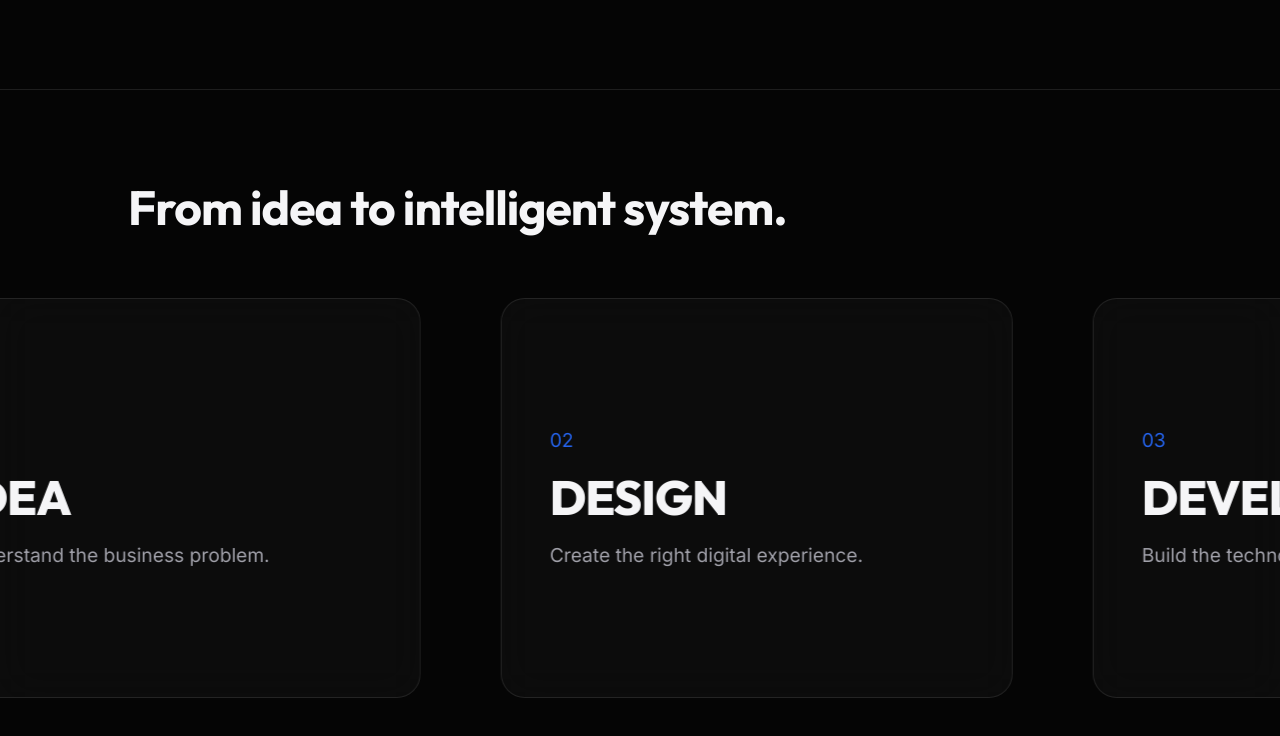
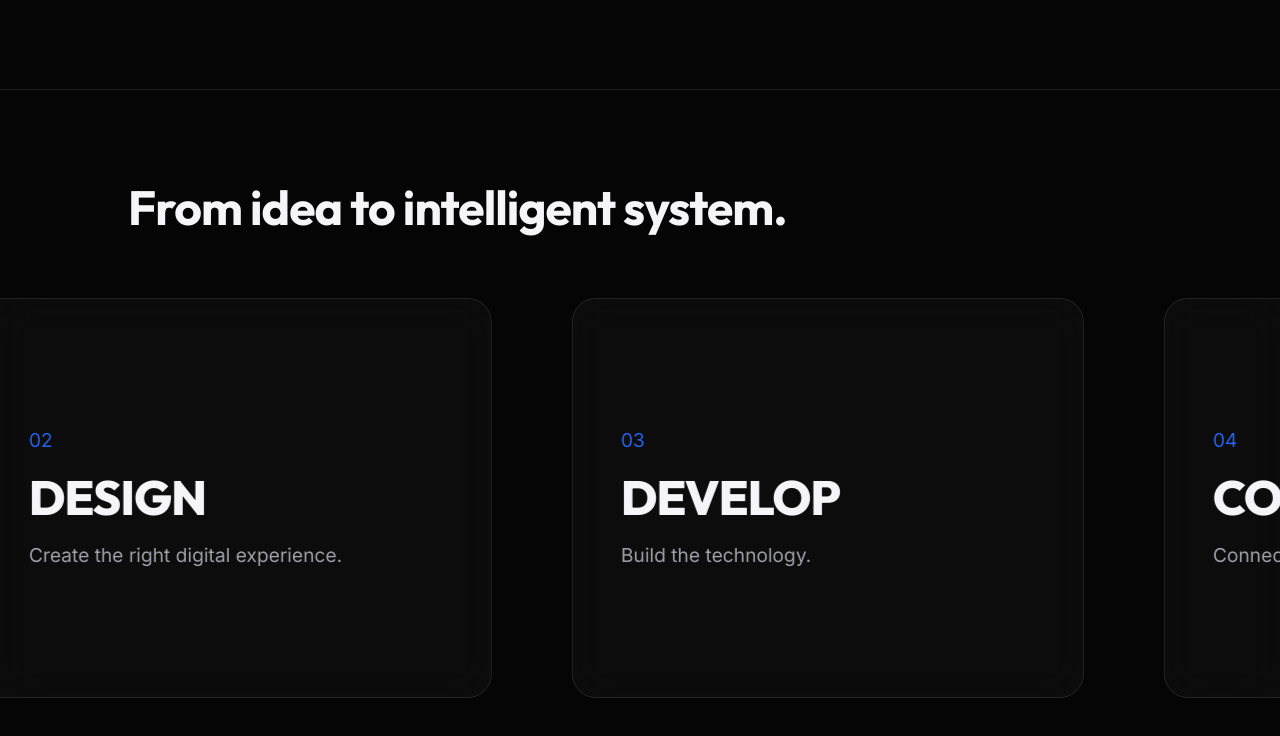
Before and after one commit to hellodework-lang/company-site-, a Next.js app: page / in a window 1280 px wide. Shown: the part 2711-3447 px from the top of the page. Built offline with nearby package versions, Linux system fonts and the light colour scheme.

Commit message:
Fix horizontal scrolling constraints by adding max-content width

```diff
--- a/src/app/page.tsx
+++ b/src/app/page.tsx
@@ -160,7 +160,7 @@ export default function Home() {
           <div style={{ padding: '0 10vw', marginBottom: '4rem' }}>
              <h2 style={{ fontSize: '3rem' }}>From idea to intelligent system.</h2>
           </div>
-          <motion.div style={{ x: horizontalX, display: 'flex', gap: '5rem', padding: '0 10vw' }}>
+          <motion.div style={{ x: horizontalX, display: 'flex', gap: '5rem', padding: '0 10vw', width: 'max-content' }}>
             {[
               { num: '01', title: 'IDEA', desc: 'Understand the business problem.' },
               { num: '02', title: 'DESIGN', desc: 'Create the right digital experience.' },
```
